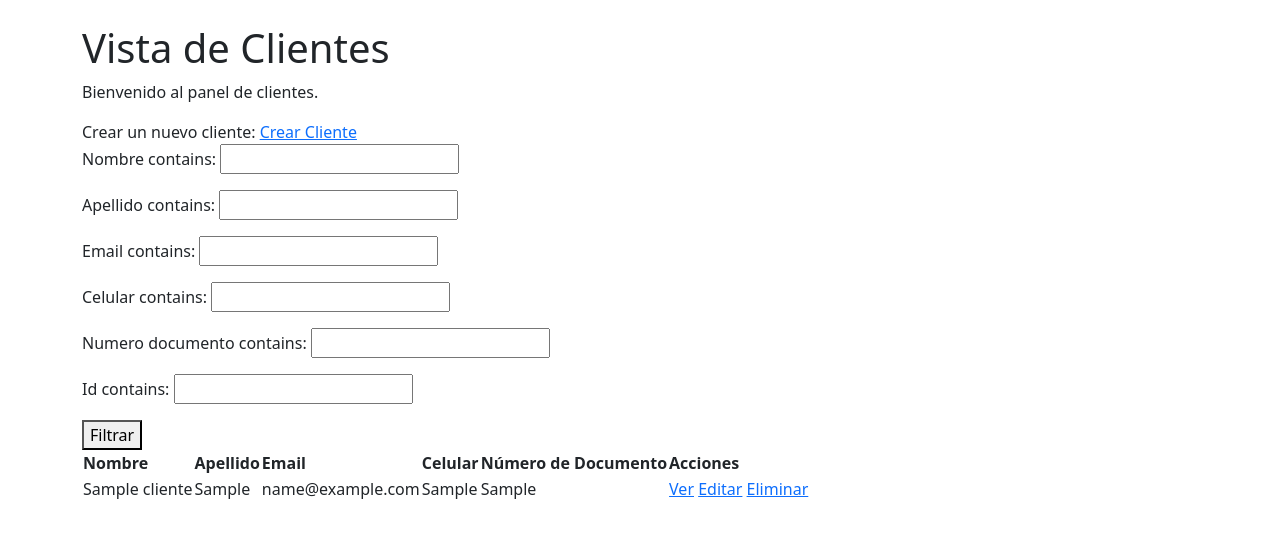
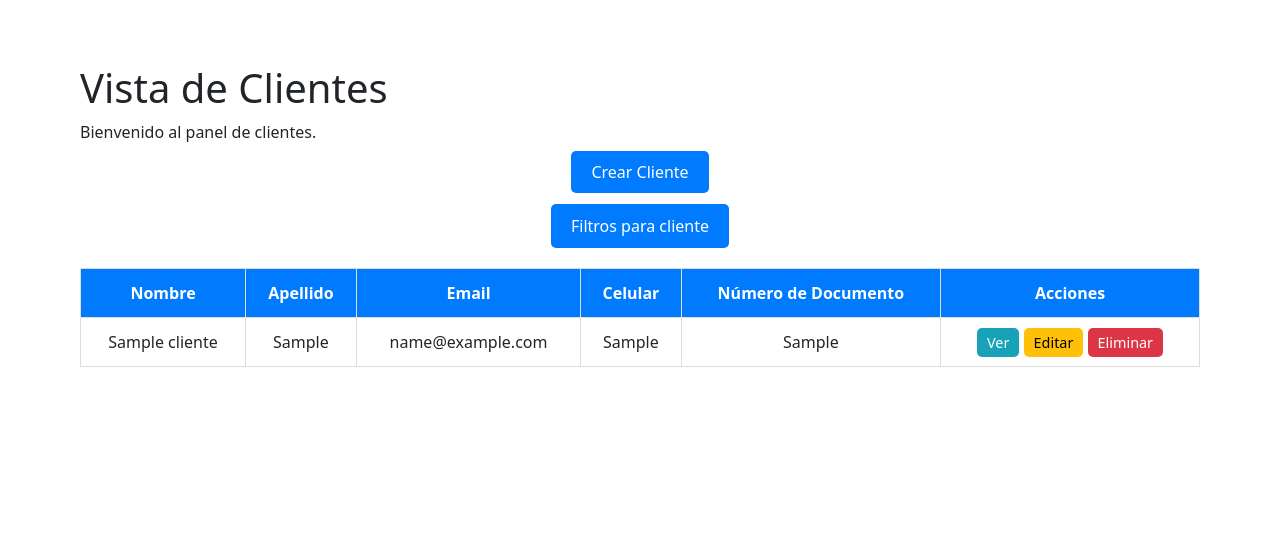
Before and after one commit to juangzj/Hotel_Basan_Plaza, a Django app: page /panel_de_usuario/clientes/ in a window 1280 px wide. Shown: the part 56-594 px from the top of the page. Run offline with Django 5.2, Linux system fonts and the light colour scheme; a user stored in the database is signed in; tables that the repository leaves empty hold one stand-in row (values such as "Sample post"); some libraries are stand-ins or nearby versions.

Commit message:
[feat] Diseño de crud de clientes

```diff
--- a/clientes/templates/vista_clientes.html
+++ b/clientes/templates/vista_clientes.html
@@ -5,15 +5,162 @@
 
 {% block content %}
 
-<!-- Link al CSS de vista_clientes -->
+<!-- CSS interno -->
 <link rel="stylesheet" href="{% static 'css/vista_clientes.css' %}">
+<style>
+  .container {
+    max-width: 1200px;
+    margin: 0 auto;
+    padding: 20px;
+  }
 
+  .btn-container,
+  .btn-filtro-container {
+    text-align: center;
+    margin-bottom: 20px;
+  }
+
+  .btn-crear,
+  .btn-filtros {
+    padding: 10px 20px;
+    background-color: #007bff;
+    color: white;
+    text-decoration: none;
+    border: none;
+    border-radius: 5px;
+    font-size: 1rem;
+    cursor: pointer;
+    transition: background-color 0.3s;
+  }
+
+  .btn-crear:hover,
+  .btn-filtros:hover {
+    background-color: #0056b3;
+  }
+
+  .filter-form {
+    display: none;
+    /* Oculto por defecto */
+    flex-wrap: wrap;
+    gap: 20px;
+    justify-content: flex-start;
+    margin-bottom: 30px;
+  }
+
+  .filter-form.visible {
+    display: flex;
+  }
+
+  .filter-form .form-group {
+    display: flex;
+    flex-direction: column;
+    min-width: 220px;
+    flex: 1;
+  }
+
+  .filter-form label {
+    font-weight: bold;
+    margin-bottom: 8px;
+  }
+
+  .filter-form input[type="text"] {
+    padding: 10px;
+    font-size: 1rem;
+    border: 1px solid #ccc;
+    border-radius: 5px;
+    width: 100%;
+  }
+
+  .filter-form button[type="submit"] {
+    padding: 10px 15px;
+    background-color: #28a745;
+    color: white;
+    border: none;
+    border-radius: 5px;
+    font-size: 1rem;
+    cursor: pointer;
+  }
+
+  .clientes-lista {
+    margin-top: 20px;
+  }
+
+  .tabla-clientes {
+    width: 100%;
+    border-collapse: collapse;
+  }
+
+  .tabla-clientes th,
+  .tabla-clientes td {
+    padding: 12px;
+    text-align: center;
+    border: 1px solid #ddd;
+  }
+
+  .tabla-clientes th {
+    background-color: #007bff;
+    color: white;
+  }
+
+  .tabla-clientes tr:nth-child(even) {
+    background-color: #f9f9f9;
+  }
+
+  .tabla-clientes td a {
+    padding: 5px 10px;
+    border-radius: 5px;
+    text-decoration: none;
+    font-size: 0.9rem;
+  }
+
+  .btn-ver {
+    background-color: #17a2b8;
+    color: white;
+  }
+
+  .btn-editar {
+    background-color: #ffc107;
+    color: black;
+  }
+
+  .btn-eliminar {
+    background-color: #dc3545;
+    color: white;
+  }
+
+  @media (max-width: 768px) {
+    .filter-form {
+      flex-direction: column;
+      align-items: center;
+    }
+
+    .filter-form .form-group {
+      width: 100%;
+    }
+  }
+</style>
+
+<!-- Script para mostrar/ocultar filtros -->
+<script>
+  function toggleFiltros() {
+    const form = document.querySelector('.filter-form');
+    form.classList.toggle('visible');
+  }
+</script>
+
+<div class="container">
   <h1>Vista de Clientes</h1>
   <p>Bienvenido al panel de clientes.</p>
 
-Crear un nuevo cliente: <a href="{% url 'crear_cliente' %}">Crear Cliente</a><br>
+  <div class="btn-container">
+    <a href="{% url 'crear_cliente' %}" class="btn-crear">Crear Cliente</a>
+  </div>
 
-<!-- Formulario de filtrado -->
+  <div class="btn-filtro-container">
+    <button class="btn-filtros" onclick="toggleFiltros()">Filtros para cliente</button>
+  </div>
+
+  <!-- Formulario de filtros oculto hasta que se muestre -->
   <div class="filter-form">
     <form method="get">
       {{ form.as_p }}
@@ -21,7 +168,7 @@ Crear un nuevo cliente: <a href="{% url 'crear_cliente' %}">Crear Cliente</a><br
     </form>
   </div>
 
-<!-- Tabla con los clientes filtrados -->
+  <!-- Tabla de clientes -->
   <div class="clientes-lista">
     {% if filter %}
     <table class="tabla-clientes">
@@ -60,5 +207,6 @@ Crear un nuevo cliente: <a href="{% url 'crear_cliente' %}">Crear Cliente</a><br
     <p>No hay clientes disponibles.</p>
     {% endif %}
   </div>
+</div>
 
 {% endblock %}
--- a/hotel/settings.py
+++ b/hotel/settings.py
@@ -37,6 +37,7 @@ INSTALLED_APPS = [
     "django.contrib.sessions",
     "django.contrib.messages",
     "django.contrib.staticfiles",
+    "widget_tweaks",
     "django_filters",
     "usuarios",
     "habitaciones",
```
Also changed, not shown: clientes/templates/crear_cliente.html (+40 -6 lines), clientes/templates/editar_cliente.html (+29 -7 lines), clientes/templates/eliminar_cliente.html (+25 -12 lines), clientes/templates/ver_cliente.html (+15 -11 lines). Lines whose indentation alone changed are shown as unchanged.
